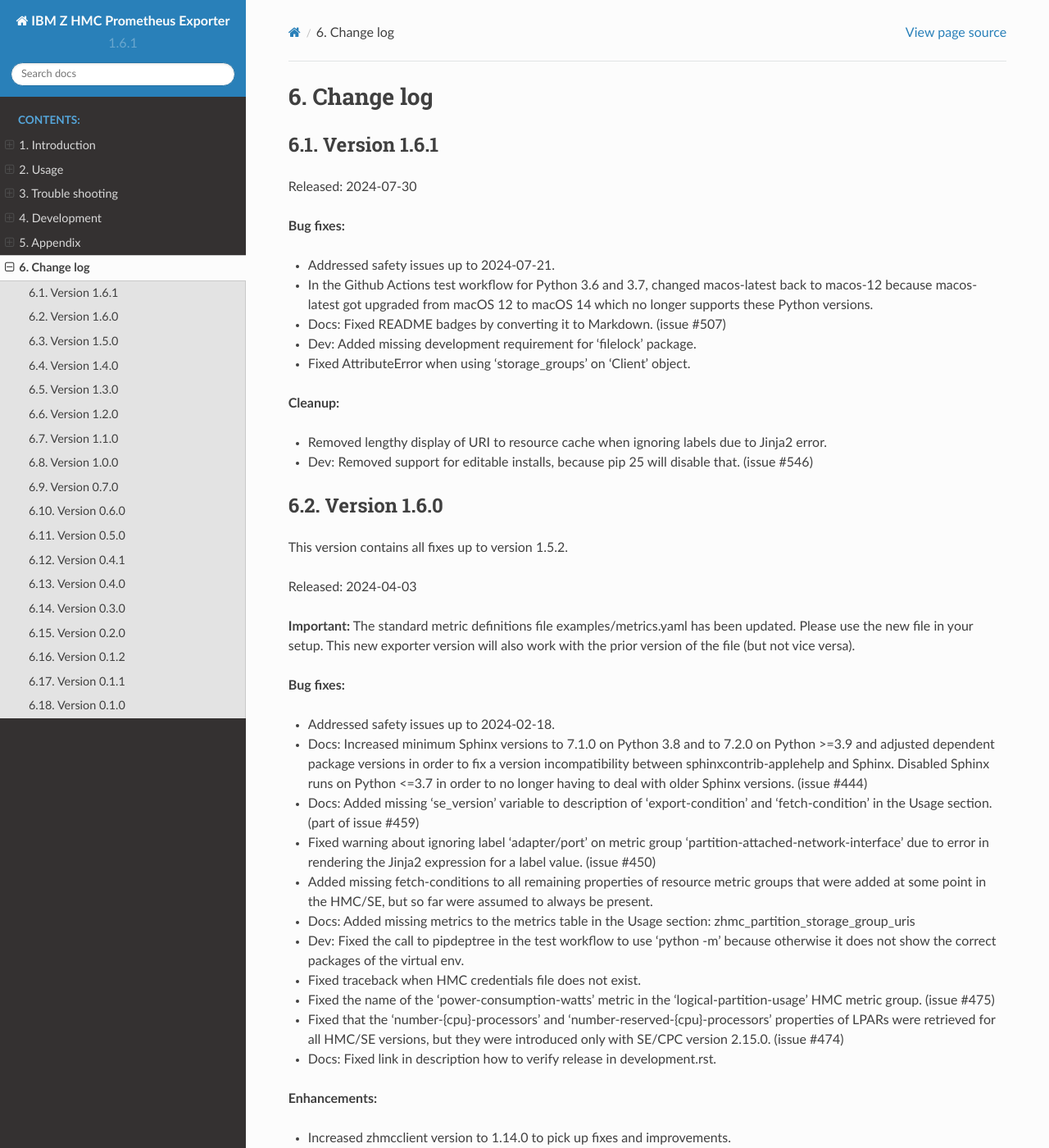
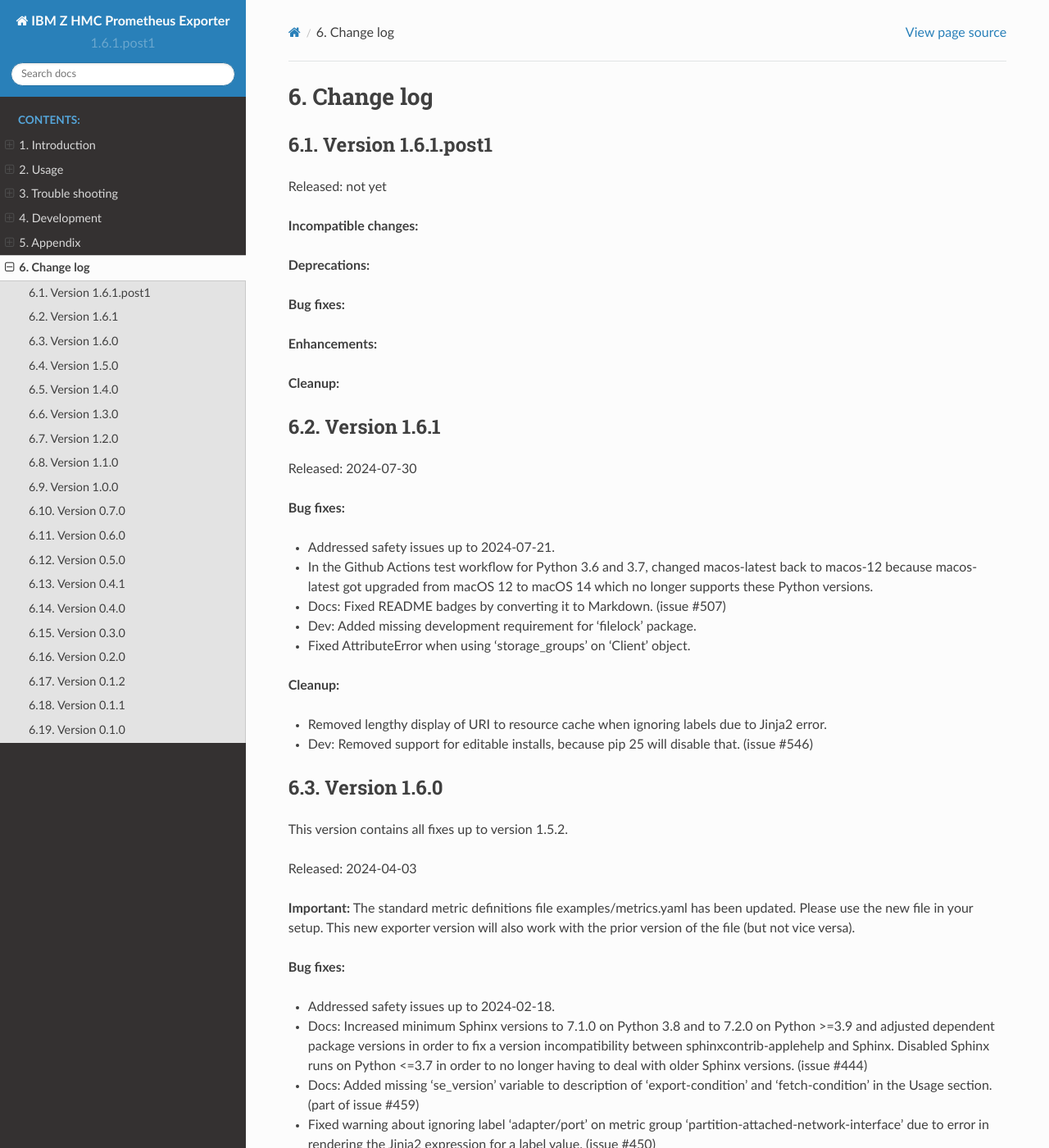
Before and after one commit to zhmcclient/zhmc-prometheus-exporter, a Sphinx documentation site: the page built from docs/changes.rst, in a window 1280 px wide and 1400 px high. Shown: the whole window at 82% size. Built offline with Sphinx 7.4.7 and the Read the Docs theme 2.0.0, drawn with Linux system fonts in a browser that asks for light colours; some of the changed text lies outside the part shown.

Commit message:
Start 1.6.1-post1
Signed-off-by: Andreas Maier <maiera@de.ibm.com>

```diff
--- a/docs/changes.rst
+++ b/docs/changes.rst
@@ -15,6 +15,22 @@
 
 Change log
 ----------
+
+
+Version 1.6.1.post1
+^^^^^^^^^^^^^^^^^^^
+
+Released: not yet
+
+**Incompatible changes:**
+
+**Deprecations:**
+
+**Bug fixes:**
+
+**Enhancements:**
+
+**Cleanup:**
 
 
 Version 1.6.1
--- a/zhmc_prometheus_exporter/_version.py
+++ b/zhmc_prometheus_exporter/_version.py
@@ -25,4 +25,4 @@
 #:
 #: * "M.N.P.dev1": A not yet released version M.N.P
 #: * "M.N.P": A released version M.N.P
-__version__ = '1.6.1'
+__version__ = '1.6.1.post1'
```
